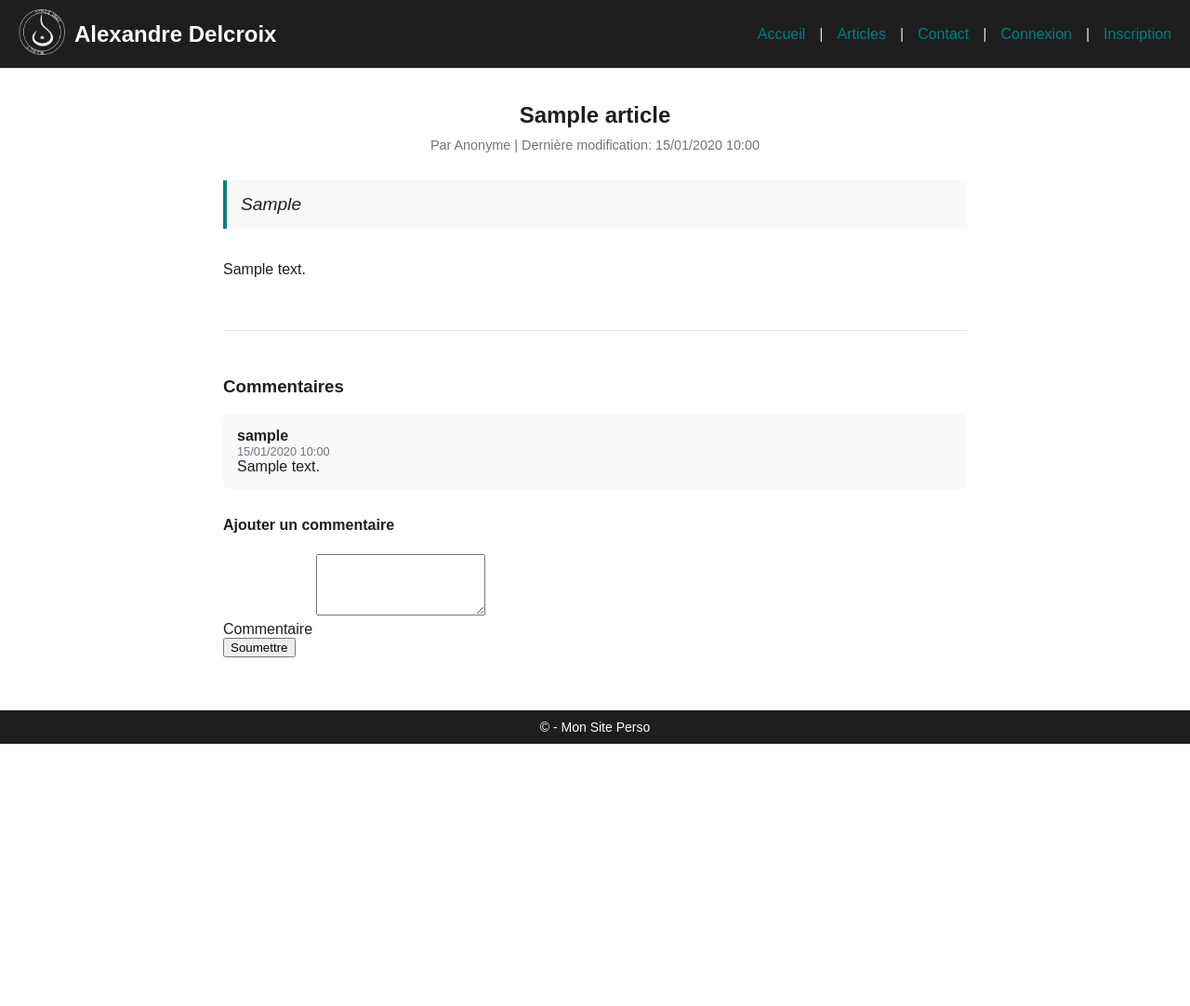
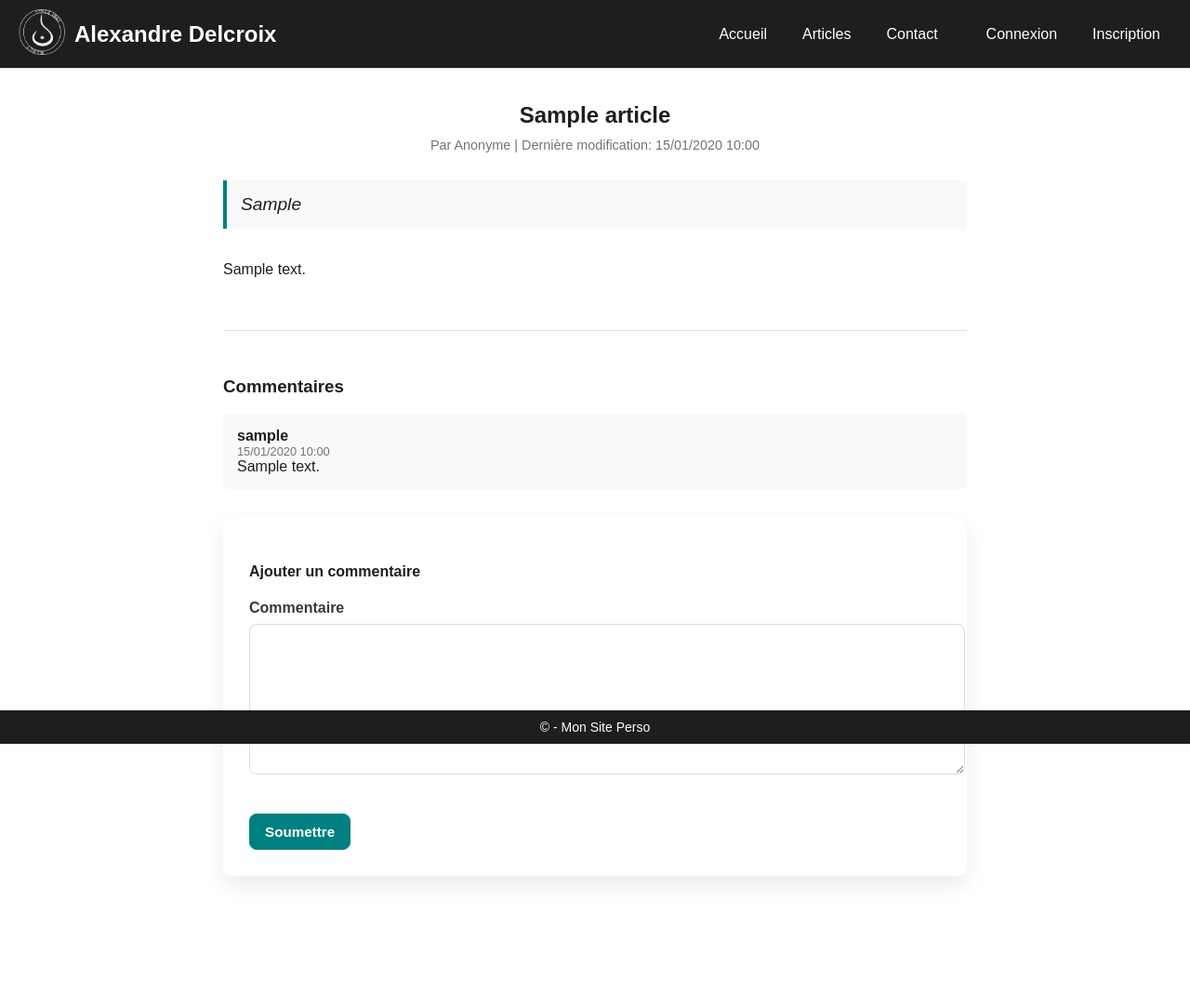
Before and after one commit to Ejornanc/MyFirstBlog, a PHP site: a page that uses templates/Partials/navbar.html.twig in a window 1280 px wide. Shown: the whole page at 93% size. Before the commit the page ends 800 px from the top, so only its background shows below. Run offline with PHP 8.4, Linux system fonts and the light colour scheme; tables that the repository leaves empty or names only in its code hold one stand-in row (values such as "Sample post"); some libraries are stand-ins or nearby versions.

Commit message:
feat: add comment moderation view and new form styles
- Introduced `article_comments.html.twig` for moderating article comments.
- Enhanced navigation bar with a spacer for better layout alignment.
- Added `Formulaire.css` for modern and responsive form styling.
- Refined navbar styles in `NavbarStyle.css` for improved accessibility and responsiveness.

```diff
--- /dev/null
+++ b/public/Css/Formulaire.css
@@ -0,0 +1,153 @@
+/* Styles spécifiques pour les formulaires d'ajout / modification d'article */
+
+/* Container en carte pour un rendu propre et moderne */
+.form-container {
+    background: #ffffff;
+    padding: 28px;
+    margin: 30px auto;
+    border-radius: 10px;
+    box-shadow: 0 10px 24px rgba(0,0,0,0.08);
+}
+
+/* Groupes et espacement */
+.form-group {
+    margin-bottom: 18px;
+}
+
+/* Libellés */
+.form-group label,
+.form-check-label {
+    display: inline-block;
+    margin-bottom: 8px;
+    font-weight: 600;
+    color: #343a40;
+}
+
+/* Aides de formulaire */
+.form-text.text-muted {
+    display: block;
+    margin-top: 6px;
+    color: #6c757d;
+    font-size: 0.9rem;
+}
+
+/* Champs de saisie */
+.form-control {
+    width: 100%;
+    appearance: none;
+    -webkit-appearance: none;
+    border: 1px solid #d9dde3;
+    border-radius: 8px;
+    padding: 10px 12px;
+    font-size: 1rem;
+    color: #2b2f33;
+    background-color: #fff;
+    transition: border-color .2s ease, box-shadow .2s ease, background-color .2s ease;
+}
+
+.form-control::placeholder {
+    color: #a0a6ad;
+}
+
+.form-control:focus {
+    outline: none;
+    border-color: #008080; /* Teal focus */
+    box-shadow: 0 0 0 4px rgba(0,128,128,0.15);
+}
+
+textarea.form-control {
+    min-height: 140px;
+    line-height: 1.5;
+    resize: vertical;
+}
+
+/* Checkbox et alignement */
+.form-check {
+    display: flex;
+    align-items: center;
+    gap: 10px;
+}
+
+.form-check-input {
+    width: 18px;
+    height: 18px;
+    accent-color: #008080; /* Teal */
+}
+
+/* Boutons */
+.btn {
+    display: inline-flex;
+    align-items: center;
+    justify-content: center;
+    padding: 10px 16px;
+    border-radius: 8px;
+    border: 1px solid transparent;
+    cursor: pointer;
+    font-weight: 600;
+    font-size: 0.95rem;
+    transition: background-color .2s ease, color .2s ease, box-shadow .2s ease, border-color .2s ease;
+    text-decoration: none;
+}
+
+.btn-primary {
+    background-color: #008080; /* Teal */
+    border-color: #008080;
+    color: #fff;
+}
+.btn-primary:hover {
+    background-color: #FF6B00; /* Orange on hover */
+    border-color: #FF6B00;
+    box-shadow: 0 6px 16px rgba(255,107,0,0.25);
+}
+.btn-primary:active,
+.btn-primary:visited {
+    color: #fff;
+}
+
+.btn-secondary {
+    background-color: #eef2f6;
+    border-color: #d9dde3;
+    color: #2b2f33;
+}
+.btn-secondary:hover {
+    background-color: #e3e8ee;
+    border-color: #cfd6dd;
+}
+
+.btn-outline-light {
+    background: transparent;
+    border: 1px solid rgba(255,255,255,0.6);
+    color: #ffffff;
+}
+.btn-outline-light:hover {
+    background: rgba(255,255,255,0.1);
+}
+
+/* Layout utilitaires "façon bootstrap" pour ces pages (si pas de bootstrap chargé) */
+.container {
+    max-width: 1000px;
+    padding: 0 16px;
+    margin: 0 auto;
+}
+
+.d-flex {
+    display: flex;
+}
+.justify-content-between {
+    justify-content: space-between;
+}
+
+/* Réactivité */
+@media (max-width: 576px) {
+    .form-container {
+        padding: 18px;
+        margin: 20px auto;
+    }
+    .btn {
+        width: 100%;
+    }
+    .d-flex.justify-content-between {
+        gap: 10px;
+        flex-direction: column-reverse;
+    }
+}
--- a/public/Css/HeaderFooter/NavbarStyle.css
+++ b/public/Css/HeaderFooter/NavbarStyle.css
@@ -1,40 +1,59 @@
-.navbar a {
-    color: #008080; /* Teal: default links */
-    text-decoration: none; /* No underline */
+/* Modern navbar styling aligned with Teal / Orange / Anthracite palette */
+
+/* Layout */
+.navbar {
+    list-style: none;
+    display: flex;
+    align-items: center;
+    gap: 14px; /* spacing between items */
+    padding: 0;
+    margin: 0;
+    flex-wrap: wrap; /* allow wrapping on small screens */
 }
 
-/* Visited links */
-.navbar a:visited {
-    color: #008080; /* keep teal for visited */
+/* Push auth links to the right on wide screens */
+.navbar .nav-spacer {
+    flex: 1 1 auto;
 }
 
-/* Hover links */
-.navbar a:hover {
-    color: #FF6B00; /* Orange on hover */
-    text-decoration: underline; /* Optional */
+/* Links appearance inside dark header */
+.navbar a {
+    display: inline-block;
+    padding: 8px 12px; /* larger tap targets */
+    border-radius: 8px;
+    color: #ffffff; /* white for contrast on anthracite */
+    text-decoration: none;
+    transition: color .2s ease, background-color .2s ease, box-shadow .2s ease;
 }
 
-/* Active (on click) */
-.navbar a:active {
-    color: #FF6B00; /* Orange when active */
+/* Keep white color for visited to look like true menu items */
+.navbar a:visited { color: #ffffff; }
+
+/* Hover / focus states */
+.navbar a:hover,
+.navbar a:focus {
+    color: #FF6B00; /* orange accent */
+    background-color: rgba(255,255,255,0.08); /* subtle pill background */
+    outline: none;
 }
 
-.navbar {
-    list-style: none; /* Remove bullets */
-    display: flex; /* Horizontal items */
-    padding: 0;
-    margin: 0;
-    justify-content: center;
+/* Active press state */
+.navbar a:active {
+    color: #FF6B00;
+    background-color: rgba(255,255,255,0.14);
 }
 
-.navbar-container {
-    display: flex;
-    justify-content: center;
-    align-items: center;
+/* Remove old visual separators */
+.navbar li + li::before { content: none; }
+
+/* Accessibility: focus visible ring with teal */
+.navbar a:focus-visible {
+    box-shadow: 0 0 0 3px rgba(0,128,128,0.35);
 }
 
-.navbar li + li::before {
-    content: "|"; /* Separator */
-    color: #E0E0E0; /* Subtle separator color */
-    margin: 0 15px;
+/* Responsive tweaks */
+@media (max-width: 600px) {
+    .navbar { gap: 10px; }
+    .navbar .nav-spacer { flex: 0 0 100%; height: 0; } /* move auth links to next line */
+    .navbar a { padding: 8px 10px; }
 }
--- a/templates/Partials/navbar.html.twig
+++ b/templates/Partials/navbar.html.twig
@@ -3,6 +3,7 @@
         <li><a href="/">Accueil</a></li>
         <li><a href="/articles">Articles</a></li>
         <li><a href="/#contact">Contact</a></li>
+        <li class="nav-spacer" aria-hidden="true"></li>
         {% if user %}
             {% if user.role == 'admin' %}
                 <li><a href="/admin/dashboard">Admin</a></li>
```
Also changed, not shown: templates/admin/article_comments.html.twig (added, +73 -0 lines).
